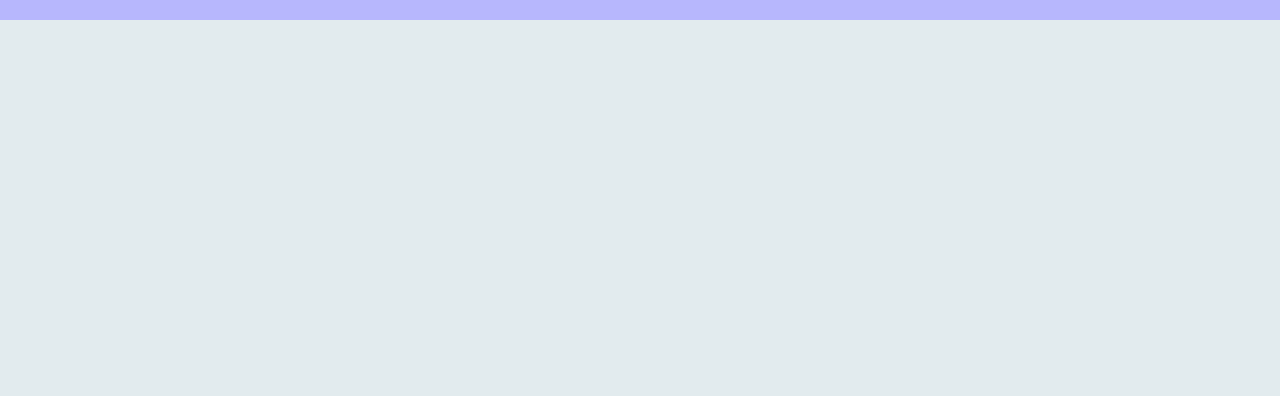
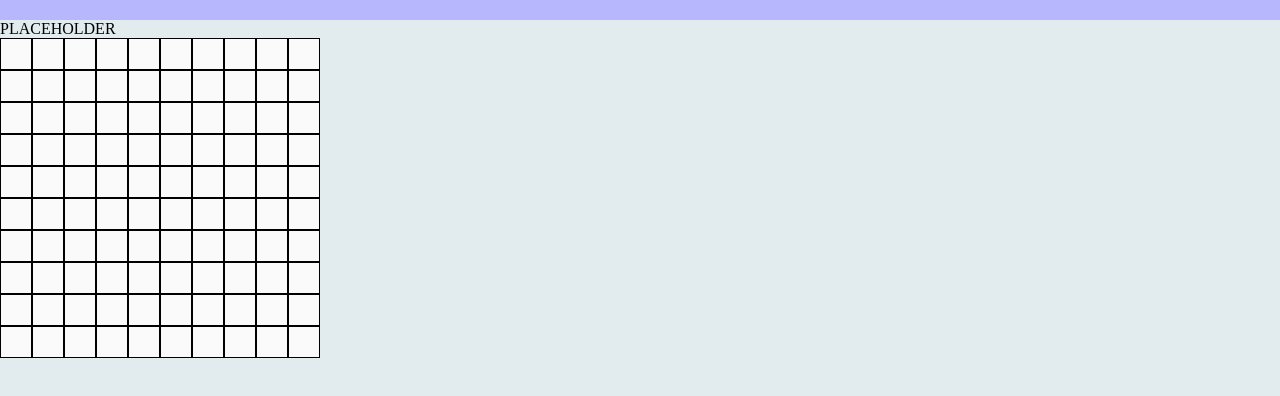
Before and after one commit to waitegeoff2/battleship, a website built with webpack: page src/template.html in a window 1280 px wide. Shown: the part 84-480 px from the top of the page. Built offline with nearby package versions, Linux system fonts and the light colour scheme.

Commit message:
Can build and display gameboard in DOM

```diff
--- a/src/dom.js
+++ b/src/dom.js
@@ -0,0 +1,26 @@
+import { Gameboard } from "./gameboard";
+import { Player } from "./player";
+const boardDisplay = document.querySelector(".game-board")
+
+let testPlayer = new Player("g");
+
+function displayBoard(player) {
+    let gameboard = player.gameboard.board;
+
+    for(let i=0; i<gameboard.length; i++) {
+
+        const row = document.createElement("div");
+        row.classList.add("game-row");
+
+        for(let j=0; j<gameboard[i].length; j++) {
+            const column = document.createElement("div");
+            column.classList.add("game-column");
+            row.appendChild(column);
+        }
+        boardDisplay.appendChild(row);
+    }
+}
+
+displayBoard(testPlayer);
+
+export {displayBoard}
--- a/src/index.js
+++ b/src/index.js
@@ -2,12 +2,15 @@ import "./styles.css";
 import { Ship } from "./ship";
 import { Gameboard } from "./gameboard";
 import { Player } from "./player";
+import {displayBoard} from "./dom";
 
-let playerOne = new Player("Geoff")
+let playerOne = new Player("Player")
 playerOne.human = true
 
-let playerComp = new Player("computer")
+let playerComp = new Player("Computer")
 playerComp.human = false
+
+
 
 console.log(playerOne)
 console.log(playerComp)
--- a/src/styles.css
+++ b/src/styles.css
@@ -19,3 +19,25 @@ body {
   font-size: 40pt;
   padding: 20px;
 }
+
+.main-area {
+  display: flex;
+  flex-direction: column;
+}
+
+.game-area {
+  display: flex;
+}
+
+.game-board {
+  height: 300px;
+  width: 300px;
+  display: flex;
+}
+
+.game-column {
+  height: 30px;
+  width: 30px;
+  background-color: rgb(250, 250, 250);
+  border: 1px solid black
+}
--- a/src/template.html
+++ b/src/template.html
@@ -7,11 +7,11 @@
 </head>
 <body>
     <div class="title-bar">Battleship Game</div>
-    <div class="body">
-        <div class="new-game"></div>
+    <div class="main-area">
+        <div class="new-game">PLACEHOLDER</div>
         <div class="game-area">
-            <div class="player-board"></div>
-            <div class="computer-board"></div>
+            <div class="game-board"></div>
+            <div class="game-board"></div>
         </div>
         <div class="game-updates"></div>
     </div>
```
